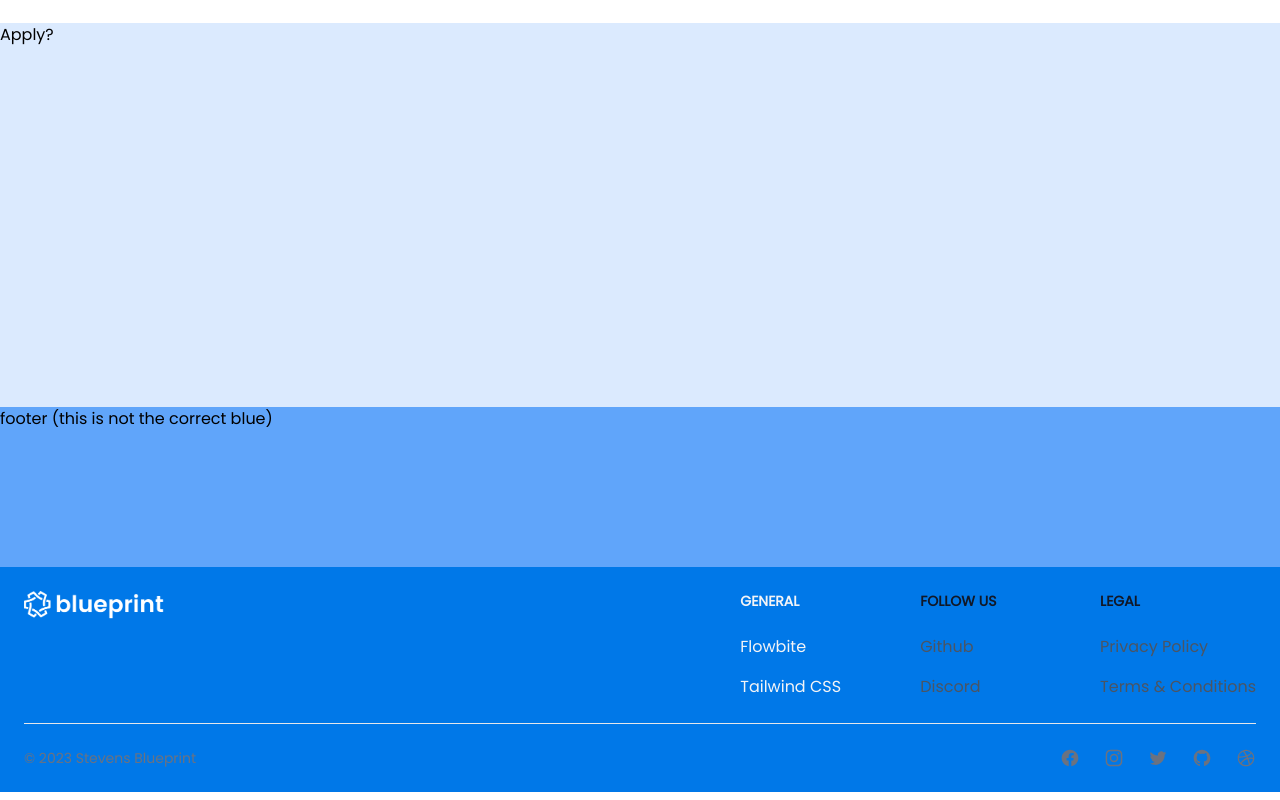
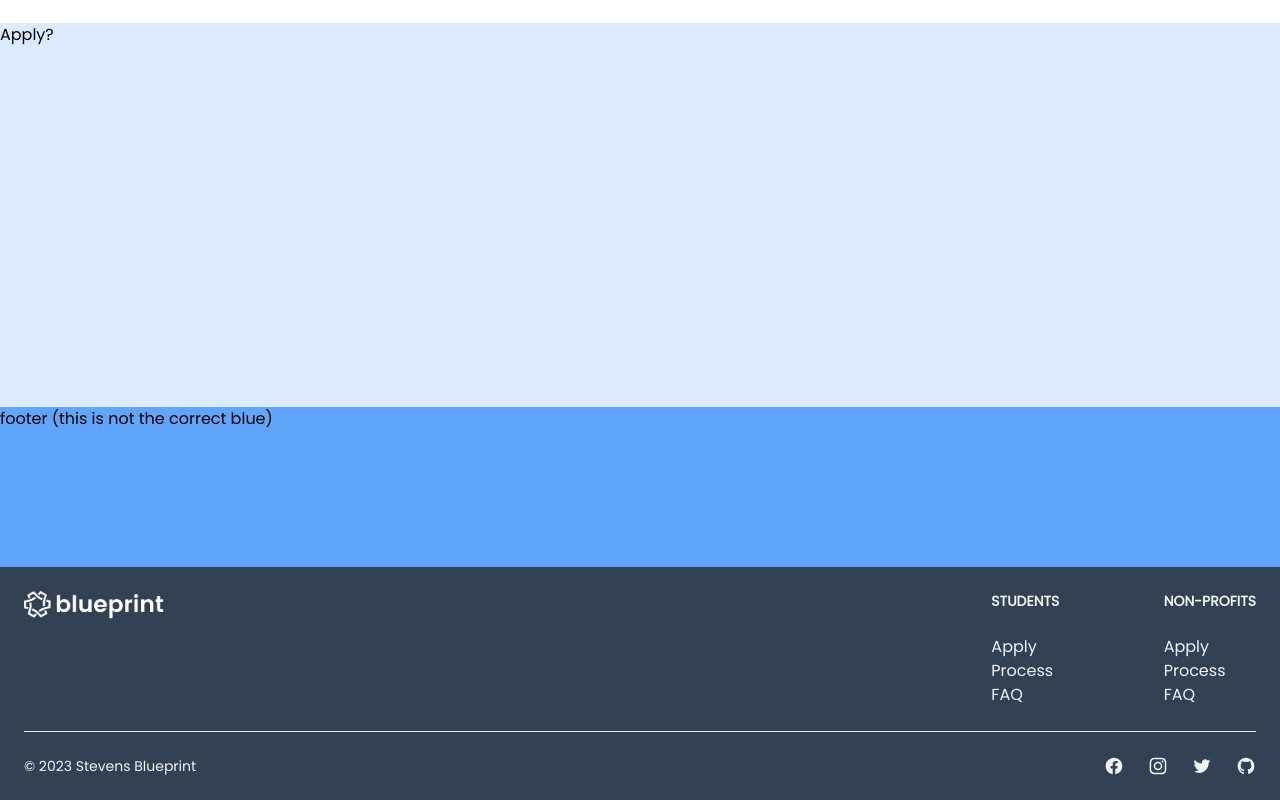
Before and after one commit to OwenTruong/blueprint_website, a React (Create React App) app: page / in a window 1280 px wide. Shown: the part 1418-2218 px from the top of the page. Built offline with nearby package versions, Linux system fonts and the light colour scheme.

Commit message:
completed basic footer layout

```diff
--- a/src/components/Footer.jsx
+++ b/src/components/Footer.jsx
@@ -2,7 +2,7 @@ import logo from "../assets/logo_banner_negative.png";
 
 function Footer() {
   return (
-    <footer className="p-4 bg-primary sm:p-6 ">
+    <footer className="p-4 bg-slate-700 sm:p-6 ">
       <div className="md:flex md:justify-between">
         <div className="mb-6 md:mb-0">
           <a href="/" className="flex items-center">
@@ -10,55 +10,45 @@ function Footer() {
             <span className="self-center text-2xl font-semibold whitespace-nowrap " />
           </a>
         </div>
-        <div className="grid grid-cols-2 gap-8 sm:gap-6 sm:grid-cols-3">
+        <div className="grid grid-cols-2 gap-8 sm:gap-20 sm:grid-cols-2">
           <div>
             <h2 className="mb-6 text-sm font-semibold text-gray-100 uppercase ">
-              General
+              Students
             </h2>
             <ul className="text-gray-100 ">
-              <li className="mb-4">
-                <a href="https://flowbite.com/" className="hover:underline">
-                  Flowbite
+              <li>
+                <a href="/apply" className="hover:underline ">
+                  Apply
                 </a>
               </li>
               <li>
-                <a href="https://tailwindcss.com/" className="hover:underline">
-                  Tailwind CSS
+                <a href="/apply" className="hover:underline">
+                  Process
+                </a>
+              </li>
+              <li>
+                <a href="/apply" className="hover:underline">
+                  FAQ
                 </a>
               </li>
             </ul>
           </div>
           <div>
-            <h2 className="mb-6 text-sm font-semibold text-gray-900 uppercase ">
-              Follow us
+            <h2 className="mb-6 text-sm font-semibold text-gray-100 uppercase ">
+              Non-Profits
             </h2>
-            <ul className="text-gray-600 ">
-              <li className="mb-4">
-                <a
-                  href="https://github.com/themesberg/flowbite"
-                  className="hover:underline "
-                >
-                  Github
+            <ul className="text-gray-100 ">
+              <li>
+                <a href="/apply" className="hover:underline">
+                  Apply
                 </a>
               </li>
               <li>
-                <a href="https://discord.gg/4eeurUVvTy" className="hover:underline">
-                  Discord
-                </a>
-              </li>
-            </ul>
-          </div>
-          <div>
-            <h2 className="mb-6 text-sm font-semibold text-gray-900 uppercase ">Legal</h2>
-            <ul className="text-gray-600 ">
-              <li className="mb-4">
-                <a href="/" className="hover:underline">
-                  Privacy Policy
-                </a>
+                <a href="/">Process</a>
               </li>
               <li>
                 <a href="/" className="hover:underline">
-                  Terms &amp; Conditions
+                  FAQ
                 </a>
               </li>
             </ul>
@@ -67,11 +57,11 @@ function Footer() {
       </div>
       <hr className="my-6 border-gray-200 sm:mx-auto " />
       <div className="sm:flex sm:items-center sm:justify-between">
-        <span className="text-sm text-gray-500 sm:text-center ">
+        <span className="text-sm text-gray-100 sm:text-center ">
           © 2023 Stevens Blueprint
         </span>
         <div className="flex mt-4 space-x-6 sm:justify-center sm:mt-0">
-          <a href="/" className="text-gray-500 hover:text-gray-900 ">
+          <a href="/" className="text-gray-100 hover:text-gray-100 ">
             <svg
               className="w-5 h-5"
               fill="currentColor"
@@ -86,7 +76,7 @@ function Footer() {
             </svg>
             <span className="sr-only">Facebook page</span>
           </a>
-          <a href="/" className="text-gray-500 hover:text-gray-900 ">
+          <a href="/" className="text-gray-100 hover:text-gray-100 ">
             <svg
               className="w-5 h-5"
               fill="currentColor"
@@ -101,7 +91,7 @@ function Footer() {
             </svg>
             <span className="sr-only">Instagram page</span>
           </a>
-          <a href="/" className="text-gray-500 hover:text-gray-900 ">
+          <a href="/" className="text-gray-100 hover:text-gray-100 ">
             <svg
               className="w-5 h-5"
               fill="currentColor"
@@ -112,7 +102,10 @@ function Footer() {
             </svg>
             <span className="sr-only">Twitter page</span>
           </a>
-          <a href="/" className="text-gray-500 hover:text-gray-900 ">
+          <a
+            href="https://github.com/stevensblueprint"
+            className="text-gray-100 hover:text-gray-100 "
+          >
             <svg
               className="w-5 h-5"
               fill="currentColor"
@@ -127,21 +120,6 @@ function Footer() {
             </svg>
             <span className="sr-only">GitHub account</span>
           </a>
-          <a href="/" className="text-gray-500 hover:text-gray-900 ">
-            <svg
-              className="w-5 h-5"
-              fill="currentColor"
-              viewBox="0 0 24 24"
-              aria-hidden="true"
-            >
-              <path
-                fillRule="evenodd"
-                d="M12 2C6.48 2 2 6.48 2 12s4.48 10 10 10c5.51 0 10-4.48 10-10S17.51 2 12 2zm6.605 4.61a8.502 8.502 0 011.93 5.314c-.281-.054-3.101-.629-5.943-.271-.065-.141-.12-.293-.184-.445a25.416 25.416 0 00-.564-1.236c3.145-1.28 4.577-3.124 4.761-3.362zM12 3.475c2.17 0 4.154.813 5.662 2.148-.152.216-1.443 1.941-4.48 3.08-1.399-2.57-2.95-4.675-3.189-5A8.687 8.687 0 0112 3.475zm-3.633.803a53.896 53.896 0 013.167 4.935c-3.992 1.063-7.517 1.04-7.896 1.04a8.581 8.581 0 014.729-5.975zM3.453 12.01v-.26c.37.01 4.512.065 8.775-1.215.25.477.477.965.694 1.453-.109.033-.228.065-.336.098-4.404 1.42-6.747 5.303-6.942 5.629a8.522 8.522 0 01-2.19-5.705zM12 20.547a8.482 8.482 0 01-5.239-1.8c.152-.315 1.888-3.656 6.703-5.337.022-.01.033-.01.054-.022a35.318 35.318 0 011.823 6.475 8.4 8.4 0 01-3.341.684zm4.761-1.465c-.086-.52-.542-3.015-1.659-6.084 2.679-.423 5.022.271 5.314.369a8.468 8.468 0 01-3.655 5.715z"
-                clipRule="evenodd"
-              />
-            </svg>
-            <span className="sr-only">Dribbbel account</span>
-          </a>
         </div>
       </div>
     </footer>
```
